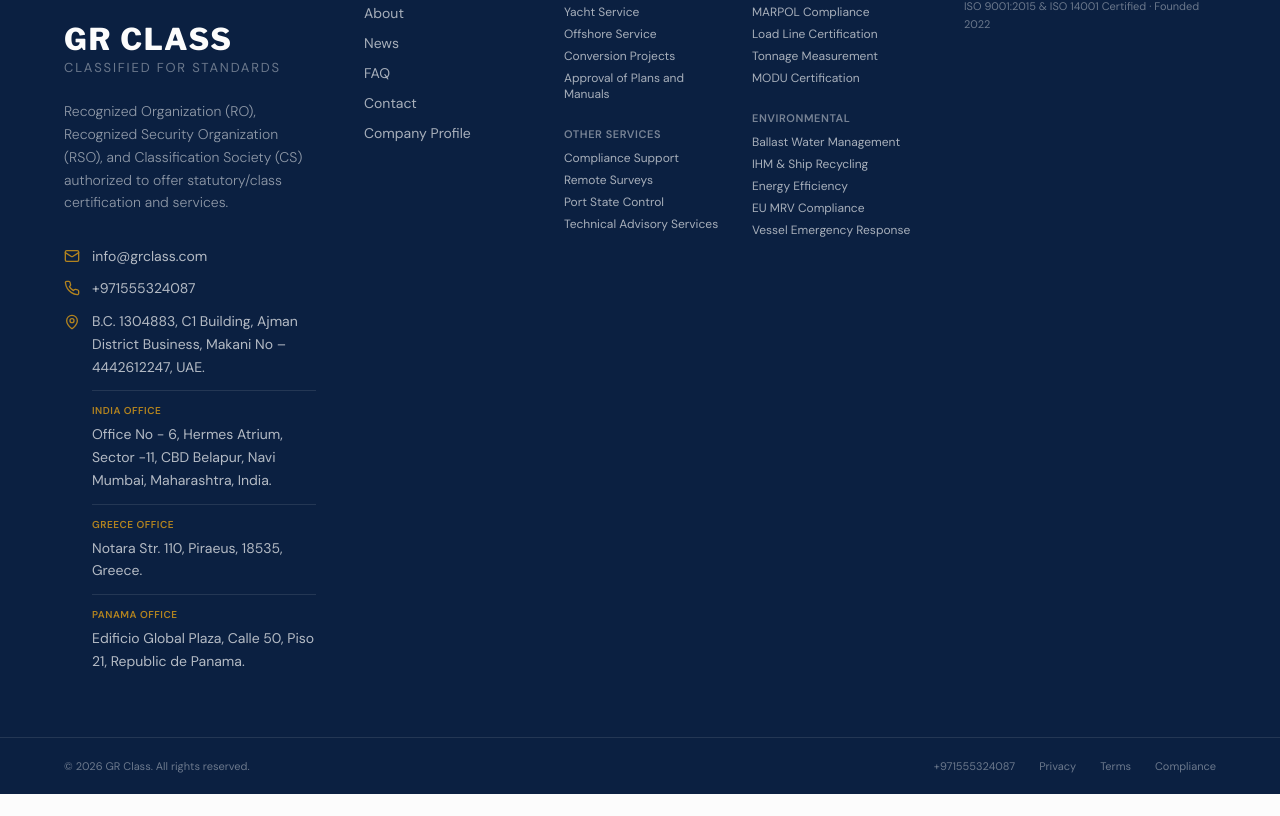
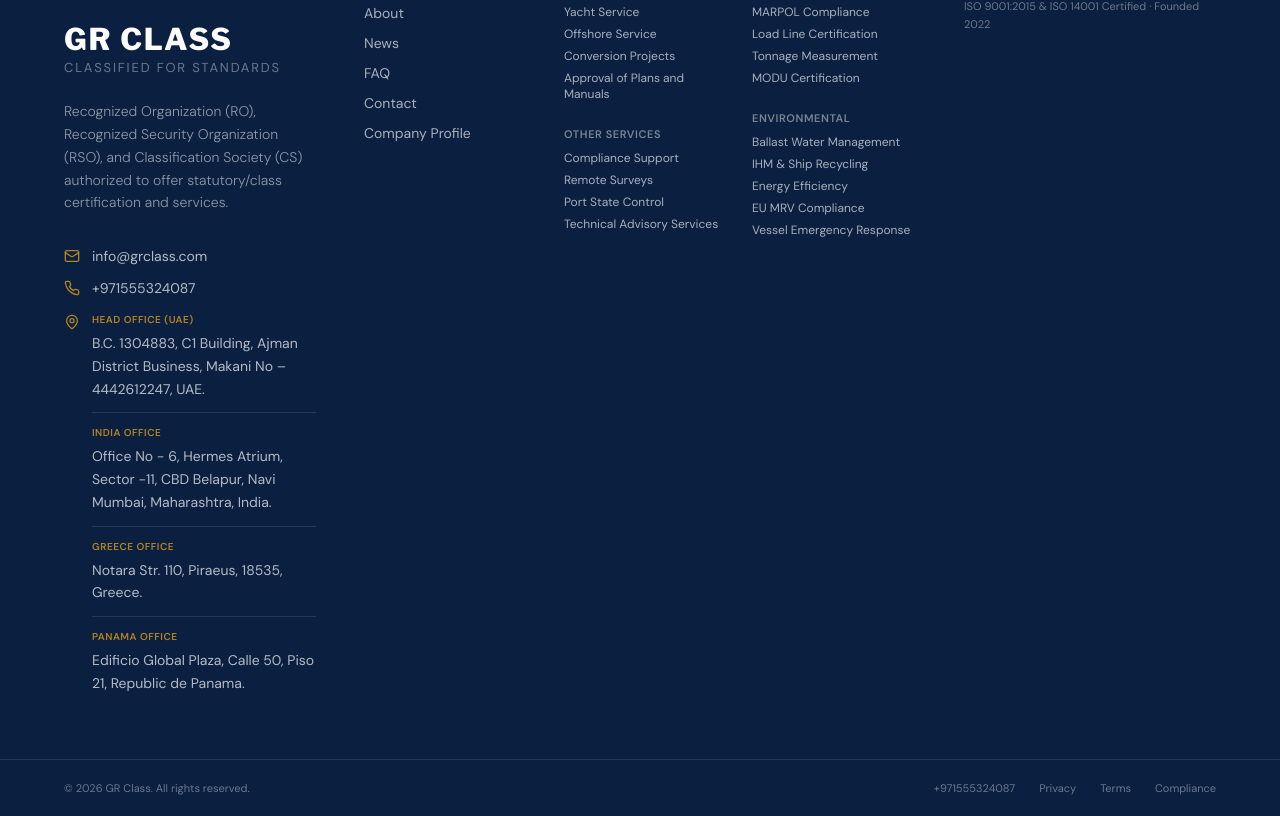
Before and after one commit to codewithabhi001/grclass-portfolio-, a React (Vite) app: page / in a window 1280 px wide. Shown: the part 8739-9555 px from the top of the page. Before the commit the page ends 9533 px from the top, so only its background shows below. Built offline with nearby package versions, Linux system fonts and the light colour scheme; no server answers; the HTML template or start-up script is replaced by a standard one.

Commit message:
style: add Head Office (UAE) label to footer address list for consistency

```diff
--- a/src/components/layout/SiteFooter.tsx
+++ b/src/components/layout/SiteFooter.tsx
@@ -49,7 +49,10 @@
             <div className="flex items-start gap-3">
               <MapPin className="mt-1 h-4 w-4 shrink-0 text-accent" />
               <div className="flex flex-col gap-3">
-                <span className="leading-relaxed">{site.address}</span>
+                <div>
+                  <span className="block text-[10px] font-bold uppercase tracking-wider text-accent mb-0.5">Head Office (UAE)</span>
+                  <span className="leading-relaxed text-background/70">{site.address}</span>
+                </div>
                 {site.additionalOffices.map((office) => (
                   <div key={office.name} className="border-t border-background/10 pt-2.5">
                     <span className="block text-[10px] font-bold uppercase tracking-wider text-accent mb-0.5">{office.name}</span>
```
